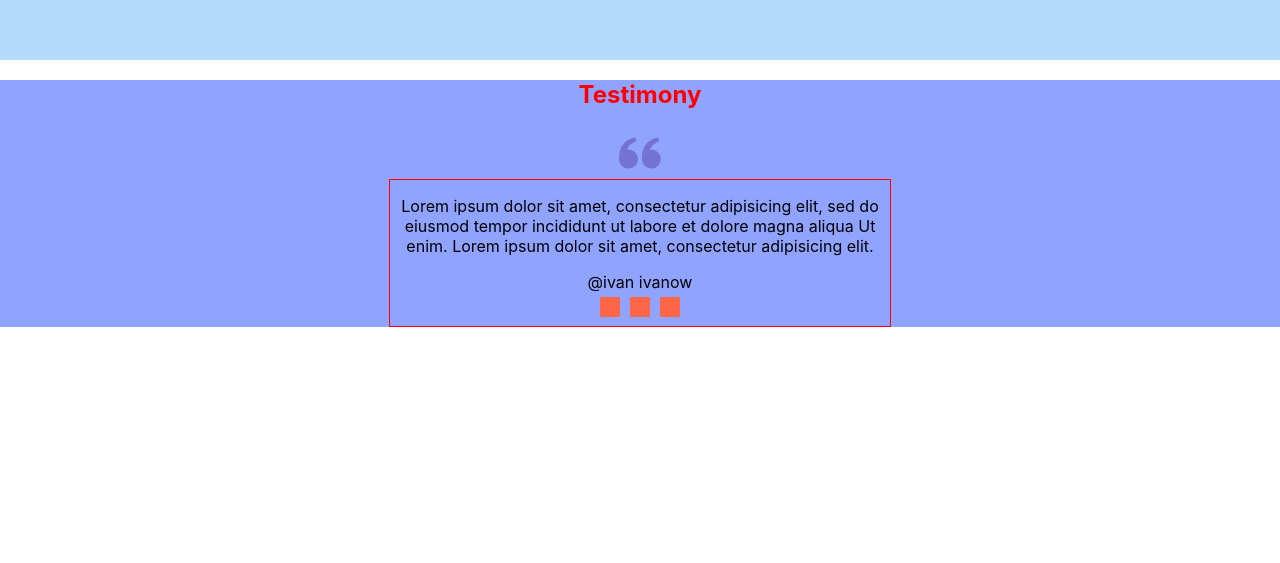
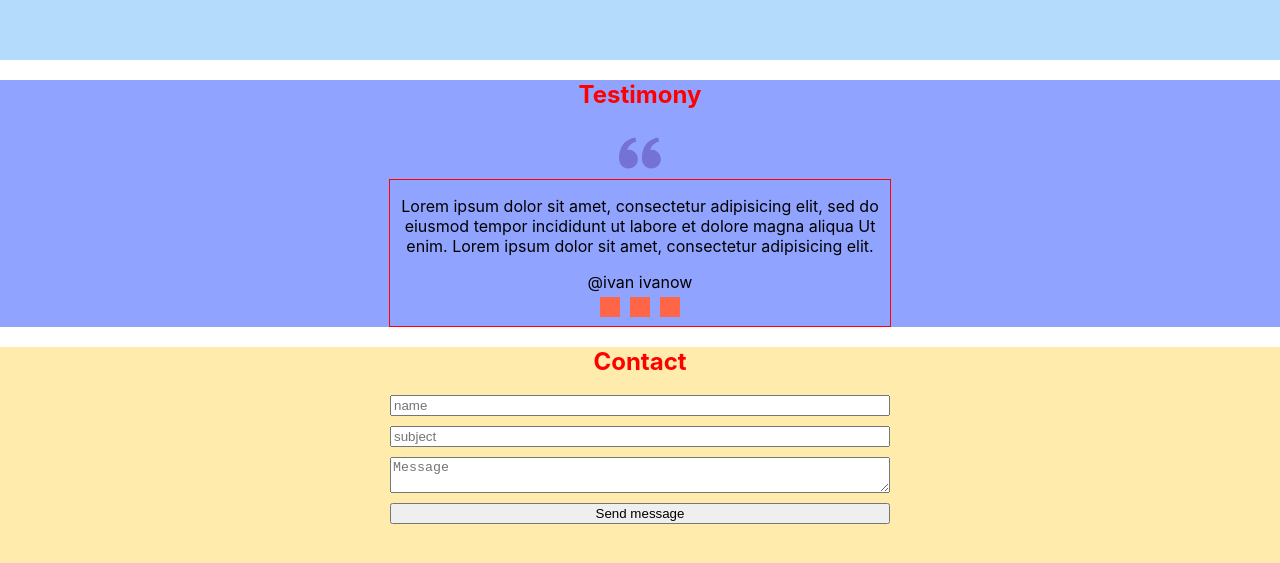
Before and after one commit to Anton-Osip/testPrtfolio, a React app: page / in a window 1280 px wide. Shown: the part 2434-2997 px from the top of the page. Before the commit the page ends 2761 px from the top, so only its background shows below. Built offline with nearby package versions, Linux system fonts and the light colour scheme.

Commit message:
feat: Designed the structure of the Contact section

```diff
--- a/src/App.tsx
+++ b/src/App.tsx
@@ -1,5 +1,6 @@
 import './App.css'
 import { Header } from './layout/header/Header'
+import { Contact } from './layout/sections/contact/Contact'
 import { Main } from './layout/sections/main/Main'
 import { Skills } from './layout/sections/skills/Skills'
 import { Testimony } from './layout/sections/testimony/Testimony'
@@ -13,6 +14,7 @@ function App() {
 			<Skills />
 			<Works />
 			<Testimony />
+			<Contact />
 		</div>
 	)
 }
--- /dev/null
+++ b/src/components/Button.tsx
@@ -0,0 +1,3 @@
+import styled from 'styled-components'
+
+export const Button = styled.button``
--- /dev/null
+++ b/src/layout/sections/contact/Contact.tsx
@@ -0,0 +1,31 @@
+import styled from 'styled-components'
+import { Button } from '../../../components/Button'
+import { SectionTitle } from '../../../components/SectionTitle'
+
+export function Contact() {
+	return (
+		<StyledContacts>
+			<SectionTitle>Contact</SectionTitle>
+			<StyledForm>
+				<Field placeholder='name' />
+				<Field placeholder='subject' />
+				<Field placeholder='Message' as={'textarea'} />
+				<Button type='submit'>Send message</Button>
+			</StyledForm>
+		</StyledContacts>
+	)
+}
+
+const StyledContacts = styled.section`
+	min-height: 50vh;
+	background-color: #ffebab;
+`
+const StyledForm = styled.form`
+	max-width: 500px;
+	width: 100%;
+	display: flex;
+	flex-direction: column;
+	gap: 10px;
+	margin: 0 auto;
+`
+const Field = styled.input``
```
